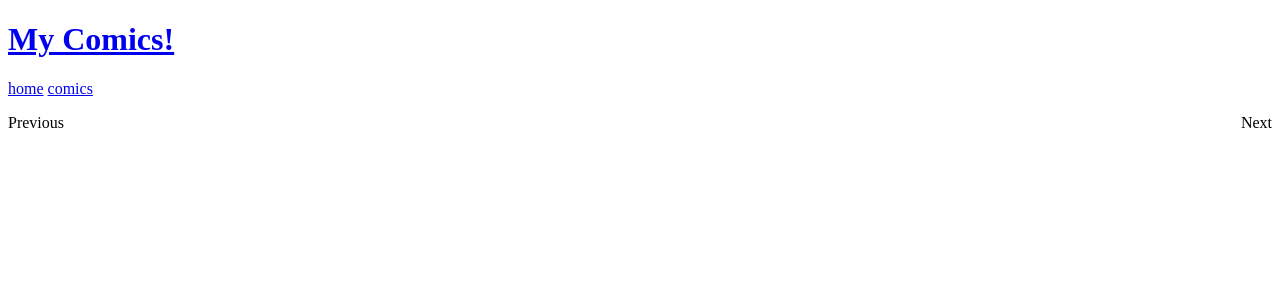
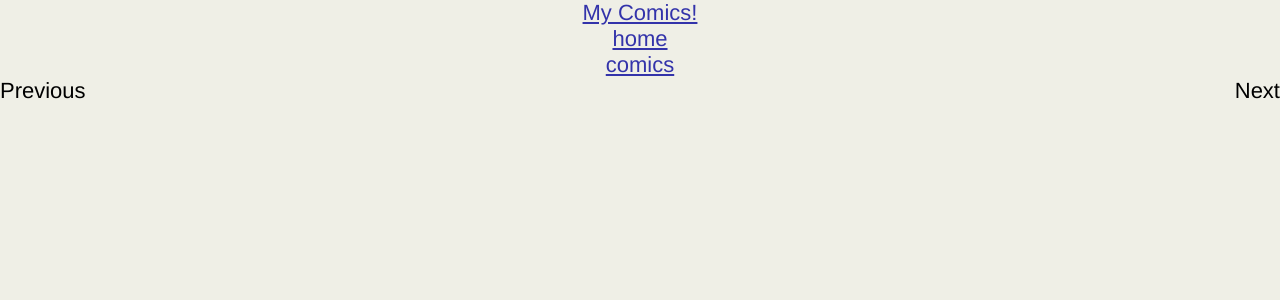
Before and after one commit to tamouse/comics-jekyll, a Jekyll site: the page built from source/comics/index.html, in a window 1280 px wide. Shown: the top 300 px of the page. Built offline with Jekyll 4.4.1, drawn with Linux system fonts in a browser that asks for light colours; Markdown is read by kramdown in place of the engine named in the settings; the list of posts is cut into pages by our own code.

Commit message:
Many changes.

```diff
--- a/Gemfile
+++ b/Gemfile
@@ -6,3 +6,6 @@ gem "scrapers", github: "tamouse/scrapers"
 gem "awesome_print"
 gem "stringex"
 gem "jekyll"
+gem "activesupport", "~> 4.0"
+gem 'highline'
+gem 'log4r'
--- a/_config.yml
+++ b/_config.yml
@@ -8,3 +8,26 @@
 paginate_path: "comics/page:num"
 posts:        "_posts"
 download_path: images
+comics:
+  go_comics:
+    - nonsequitur
+    - calvinandhobbes
+    - doonesbury
+    - pearlsbeforeswine
+    - dilbert-classics
+    - culdesac
+    - stonesoup
+    - roseisrose
+    - darksideofthehorse
+    - tomthedancingbug
+    - heartofthecity
+    - getfuzzy
+    - pickles
+    - skinhorse
+    - ozy-and-millie
+    - overthehedge
+    - onebighappy
+    - forbetterorworse
+    - preteena
+  other:
+    - xkcd: Xkcd
--- a/source/_layouts/default.html
+++ b/source/_layouts/default.html
@@ -10,19 +10,21 @@
         <link rel="stylesheet" href="/css/syntax.css">
 
         <!-- Custom CSS -->
-        <!-- <link rel="stylesheet" href="/css/main.css"> -->
+        <link rel="stylesheet" href="/css/main.css">
 
     </head>
     <body>
 
         <div class="site">
-          <div class="header">
-            <h1 class="title"><a href="/">{{ site.name }}</a></h1>
-            <a class="extra" href="/">home</a>
-            <a class="extra" href="/comics/">comics</a>
+          <ul class="header">
+            <li><a href="/">{{ site.name }}</a></li>
+            <li><a class="extra" href="/">home</a></li>
+            <li><a class="extra" href="/comics/">comics</a></li>
           </div>
 
-          {{ content }}
+          <div id="comics" class="content">
+            {{ content }}
+          </div>
 
           <div class="footer">
           </div>
--- a/source/css/main.css
+++ b/source/css/main.css
@@ -13,148 +13,18 @@
 html, body { height: 100%; }
 
 body {
-  background-color: #FFF;
-  font: 13.34px Helvetica, Arial, sans-serif;
-  font-size: small;
+  background-color: #efefe6;
+  font-family: Helvetica, Arial, sans-serif;
+  font-size: 22px;
   text-align: center;
 }
 
 h1, h2, h3, h4, h5, h6 {
-  font-size: 100%; }
+  font-size: 130%; }
 
 h1 { margin-bottom: 1em; }
 p { margin: 1em 0; }
 
-a         { color: #00a; }
-a:hover   { color: #000; }
-a:visited { color: #a0a; }
-
-/*****************************************************************************/
-/*
-/* Home
-/*
-/*****************************************************************************/
-ul.posts {
-  list-style-type: none;
-  margin-bottom: 2em;
-}
-
-ul.posts li {
-  line-height: 1.75em;
-}
-
-ul.posts span {
-  color: #aaa;
-  font-family: Monaco, "Courier New", monospace;
-  font-size: 80%;
-}
-
-/*****************************************************************************/
-/*
-/* Site
-/*
-/*****************************************************************************/
-
-.site {
-  font-size: 115%;
-  text-align: justify;
-  width: 42em;
-  margin: 3em auto 2em;
-  line-height: 1.5em;
-}
-
-.site .header a {
-  font-weight: bold;
-  text-decoration: none;
-}
-
-.site .header h1.title {
-  display: inline-block;
-  margin-bottom: 2em;
-}
-
-.site .header h1.title a {
-  color: #a00;
-}
-
-.site .header h1.title a:hover {
-  color: #000;
-}
-
-.site .header a.extra {
-  color: #aaa;
-  margin-left: 1em;
-}
-
-.site .header a.extra:hover {
-  color: #000;
-}
-
-.site .meta {
-  color: #aaa;
-}
-
-.site .footer {
-  font-size: 80%;
-  color: #666;
-  border-top: 4px solid #eee;
-  margin-top: 2em;
-  overflow: hidden;
-}
-
-.site .footer .contact {
-  float: left;
-  margin-right: 3em;
-}
-
-.site .footer .contact a {
-  color: #8085C1;
-}
-
-.site .footer .rss {
-  margin-top: 1.1em;
-  margin-right: -.2em;
-  float: right;
-}
-
-.site .footer .rss img {
-  border: 0;
-}
-
-/*****************************************************************************/
-/*
-/* Posts
-/*
-/*****************************************************************************/
-
-/* standard */
-.post pre {
-  border: 1px solid #ddd;
-  background-color: #eef;
-  padding: 0 .4em;
-}
-
-.post ul, .post ol {
-  margin-left: 1.35em;
-}
-
-.post code {
-  border: 1px solid #ddd;
-  background-color: #eef;
-  padding: 0 .2em;
-}
-
-.post pre code {
-  border: none;
-}
-
-/* terminal */
-.post pre.terminal {
-  border: 1px solid #000;
-  background-color: #333;
-  color: #FFF;
-}
-
-.post pre.terminal code {
-  background-color: #333;
-}
+a         { color: #33a; }
+a:hover   { color: #333; }
+a:visited { color: #a3a; }
```
Also changed, not shown: log4r-setup.rb (added, +22 -0 lines), Gemfile.lock, 2 other files.
